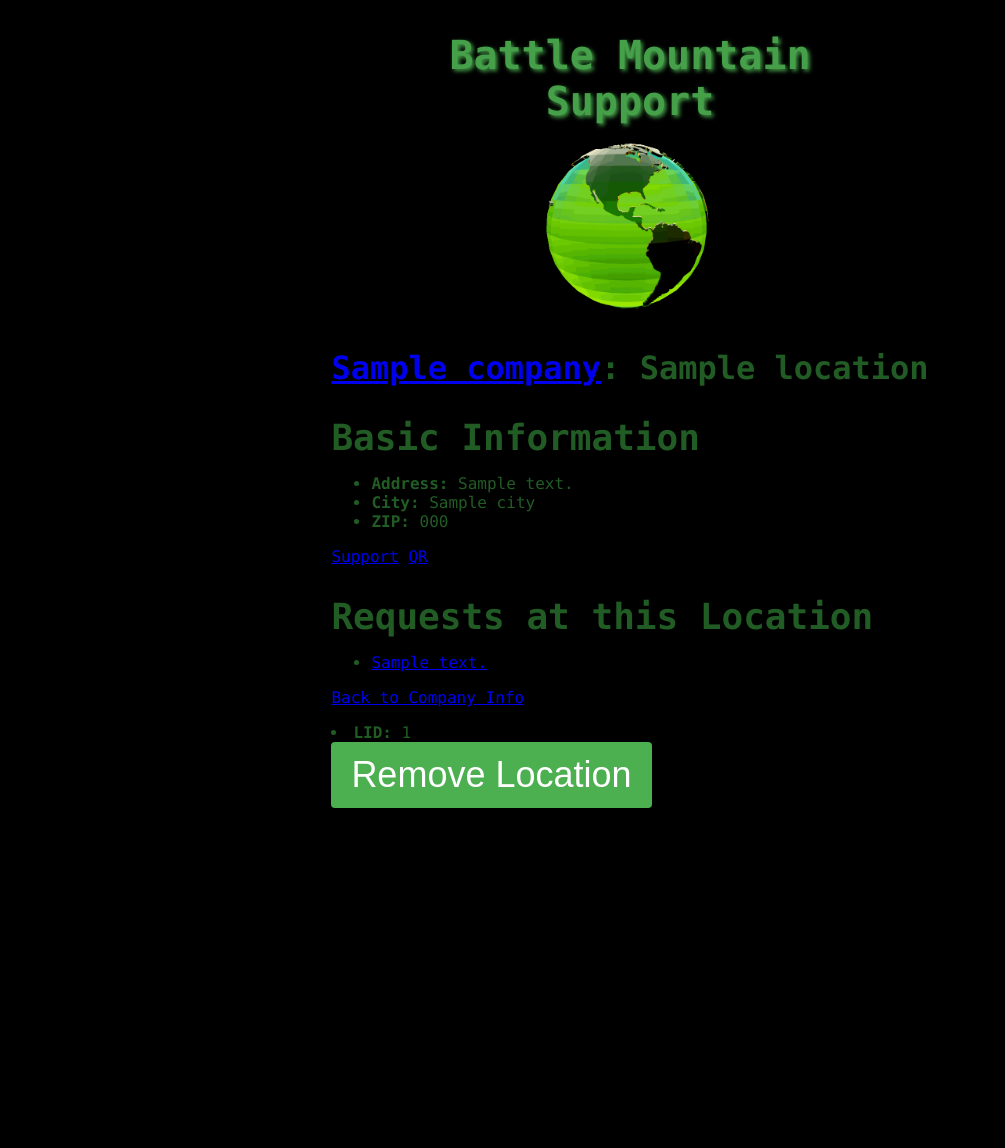
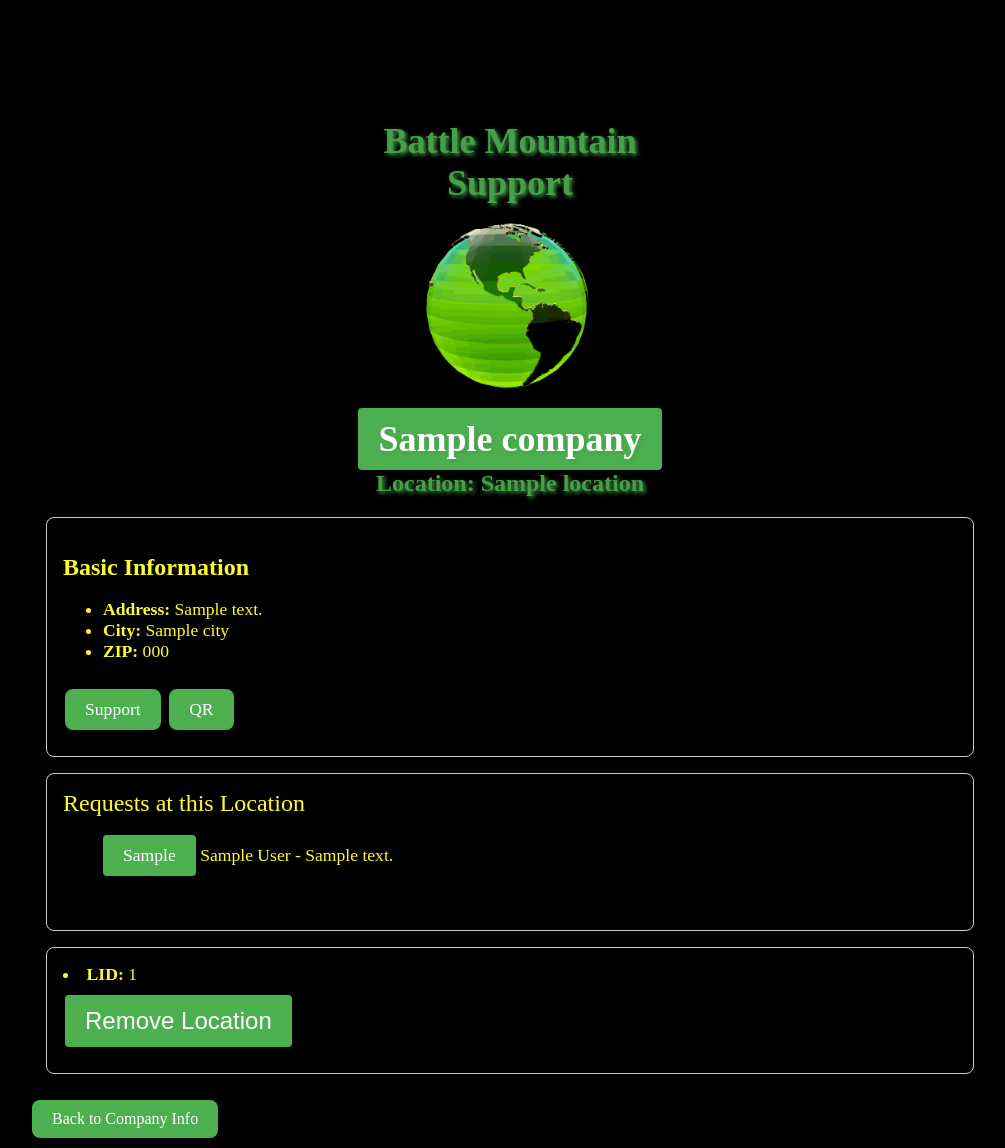
Before and after one commit to ChiBulva/BattleMountainIT, a Flask app: page /1/1/ in a window 1280 px wide. Shown: the whole page, without its empty margins (130-1135 px from the left). Before the commit the page ends 808 px from the top, so only its background shows below. Run offline with Flask 3, Linux system fonts and the light colour scheme; a database or web service that is not in the repository returns one stand-in record (values such as "Sample title").

Commit message:
added lots of front end work

```diff
--- a/app.py
+++ b/app.py
@@ -62,6 +62,22 @@ OTP2 = '5678'
 # ======================
 # Middleware: Login & More
 # ======================
+
+def get_from_mongo(collection_name, fields):
+    # Create an empty dictionary to hold the projection fields
+    projection_fields = {}
+
+    # Fill the dictionary with the fields passed in the list
+    for field in fields:
+        projection_fields[field] = 1  # 1 means we want to include this field in the result
+
+    # Query the MongoDB collection and find one record
+    record = db[collection_name].find_one({}, projection_fields)
+
+    if record:
+        return {field: record.get(field, None) for field in fields}
+    else:
+        return None  # No records found
 
 # Custom decorator to require OTP authentication
 def require_otp(f):
@@ -305,6 +321,26 @@ def get_auth_by_cid_and_lid(cid, lid):
     # Query the database to find the location by company ID and location ID
     return db['locations'].find_one({'cid': cid, 'lid': lid}).get('auth')
 
+@app.route('/<string:cid>/<string:lid>/support/qr', methods=['GET'])
+def support_qr(cid, lid):
+    location_record = db['locations'].find_one({'lid': lid, 'cid': cid})
+    company = db['companies'].find_one({ 'cid': cid })
+    if not location_record or not company:
+        abort(404, description="Invalid ID for this company.")
+    location_name = location_record.get('name')
+
+    company_name = company.get('name')
+    # Create a URL for the QR code to link to
+    qr_url = f'http://battlemountainit.myftp.biz/{cid}/{lid}/support'
+
+    # Generate the QR code
+    qr = qrcode.make(qr_url)
+    buf = BytesIO()
+    qr.save(buf, format="PNG")
+    img_str = base64.b64encode(buf.getvalue()).decode()
+
+    return render_template('show_qr.html', qr_image=img_str, company_name=str( company_name ) + ": " + str( location_name ), location_name="Support Portal - QR", auth="")
+
 @app.route('/<string:cid>/<string:lid>/qr', methods=['GET'])
 @require_otp
 def show_qr(cid, lid):
@@ -337,7 +373,15 @@ def show_qr(cid, lid):
 
     img_str = base64.b64encode(buf.getvalue()).decode()
     # Show QR Auth20 to user and ask them to verify
-    return render_template('show_qr.html', qr_image=img_str, auth=auth)
+
+    location_record = db['locations'].find_one({'lid': lid, 'cid': cid})
+    company = db['companies'].find_one({ 'cid': cid })
+    if not location_record or not company:
+        abort(404, description="Invalid ID for this company.")
+    location_name = location_record.get('name')
+    company_name = company.get('name')
+
+    return render_template('show_qr.html', qr_image=img_str, auth=auth, location_name=location_name, company_name=company_name)
 
 
 @app.route('/<string:cid>/<string:lid>/support', methods=['GET', 'POST'])
@@ -353,6 +397,8 @@ def location_support(cid, lid):
         # Collect form data
         first_name = request.form['first_name']
         last_name = request.form['last_name']
+        phone = request.form['phone']
+        email = request.form['email']
         description = request.form['description']
         type = request.form['type']
         priority = request.form['priority']
@@ -377,27 +423,33 @@ def location_support(cid, lid):
             'rid': rid,
             'cid': cid,
             'lid': lid,
+            'phone': phone,
+            'email': email,
             'first_name': first_name,
             'last_name': last_name,
             'description': description,
             'type': type,
-            'priority': priority
+            'priority': priority,
+            'comments': []
         }
 
         # Insert new support request into the database
         db['requests'].insert_one(new_request)
 
-        # Redirect to the new request view
-        return redirect(url_for('view_request', cid=cid, lid=lid, rid=rid))
+        # Redirect to the Success view
+        return render_template('successful_request.html')
 
         #except Exception as e:
         print(f"An error occurred: {e}")
 
     else:  # GET request
         location_record = db['locations'].find_one({'lid': lid, 'cid': cid})
-        if not location_record:
-            abort(404, description="Invalid location ID for this company.")
-        return render_template('location_support.html', cid=cid, lid=lid)
+        company = db['companies'].find_one({ 'cid': cid })
+        if not location_record or not company:
+            abort(404, description="Invalid ID for this company.")
+        location_name = location_record.get('name')
+        company_name = company.get('name')
+        return render_template( 'location_support.html', cid=cid, lid=lid, location_name=location_name, company_name=company_name )
 
 
 # Route to view details of a specific support request
--- a/static/styles/bmit-styles.css
+++ b/static/styles/bmit-styles.css
@@ -9,17 +9,19 @@ body {
   #form-container {
     display: grid;
     place-items: center;
-    color:#225c25;
+    color:#fffc2e;
     perspective: 600px;
     width: 90%;
     height: 100%;
     margin: 100px auto;
+    justify-content: center;  /* Added */
+    align-items: center;  /* Added */
   }
   #form3D {
     border-radius: 12px;
     padding: 20px;
-    width: 100%;
-    height: 100%;
+    width: 75vw;
+    height: 100vh;
     transform-style: preserve-3d;
     transition: transform 0.1s;
   }
@@ -34,14 +36,65 @@ body {
 
   h2 {
     margin-bottom: 10px;
-    font-size: 36px;
+    font-size: 24px;
+  }
+.card {
+  border: 1px solid #ccc;
+  border-radius: 8px;
+  padding: 16px;
+  margin: 16px;
+  box-shadow: 0 4px 8px rgba(0,0,0,0.1);
+}
+
+.card-title {
+  font-size: 1.5em;
+  margin-bottom: 8px;
+}
+
+.card-body {
+  font-size: 1.1em;
+}
+
+  /* Add to your existing bmit-styles.css */
+  .button {
+    background-color: #4CAF50;
+    border: none;
+    color: white;
+    padding: 10px 20px;
+    text-align: center;
+    text-decoration: none;
+    display: inline-block;
+    margin: 10px 2px;
+    cursor: pointer;
+    border-radius: 8px;
   }
 
+  .button:hover {
+    background-color: #45a049;
+  }
+  .button-link {
+    display: inline-block;
+    padding: 10px 20px;
+    color: white;
+    background-color: #4CAF50;
+    border: none;
+    border-radius: 4px;
+    text-align: center;
+    text-decoration: none;
+  }
+  .button-link:hover {
+    background-color: #45a049;
+  }
+
+
+  h1 a:hover, p a:hover {
+    text-decoration: underline;
+  }
   label {
     display: block;
     margin-bottom: 8px;
     font-weight: bold;
-    font-size: 24px;
+    font-size: 16px;
   }
 
   input[type="text"],
@@ -54,11 +107,11 @@ body {
     margin-bottom: 20px;
     border: 1px solid #ccc;
     border-radius: 4px;
-      font-size: 36px;
+    font-size: 16px;
   }
   textarea {
-      font-size: 24px;
-      height: 200px;
+    font-size: 16px;
+    height: 200px;
   }
   input[type="submit"] {
     background-color: #4CAF50;
@@ -67,7 +120,7 @@ body {
     border: none;
     border-radius: 4px;
     cursor: pointer;
-    font-size: 36px;
+    font-size: 24px;
   }
 
   input[type="submit"]:hover {
@@ -82,9 +135,15 @@ body {
   .logo {
      width: 200px;
   }
+  .lab-text{
+      color: #45a049; /* Setting text color */
+      font-size: 24px; /* Setting font size */
+      font-weight: bold; /* Making the font bold */
+      text-shadow: 2px 2px 4px #45a049;  /* Adding text shadow */
+  }
   .logo-text{
       color: #45a049; /* Setting text color */
-      font-size: 40px; /* Setting font size */
+      font-size: 36px; /* Setting font size */
       font-weight: bold; /* Making the font bold */
       text-shadow: 2px 2px 4px #45a049;  /* Adding text shadow */
   }
@@ -100,6 +159,7 @@ body {
       width: 90%
     }
     #form3D {
+
       transform: none !important; /* Override JS if needed */
     }
   }
--- a/templates/location_info.html
+++ b/templates/location_info.html
@@ -4,7 +4,7 @@
 <html>
 <head>
     <meta name="viewport" content="width=device-width, initial-scale=1, maximum-scale=1, user-scalable=no">
-    <link rel="stylesheet" type="text/css" href="{{ url_for('static', filename='styles/bmit-styles-lid_info.css') }}">
+    <link rel="stylesheet" type="text/css" href="{{ url_for('static', filename='styles/bmit-styles.css') }}">
 
     <title>Location Info: Back to Company Info</title>
 
@@ -18,8 +18,14 @@
             <div class="logo-text">Battle Mountain</div>
             <div class="logo-text">Support</div>
             <img class="logo" src="{{ url_for('static', filename='Logo.gif') }}" alt="Your GIF">
+            <div class="logo-text">
+              <a href="{{ url_for('company_info', cid=location['cid']) }}" class="button-link"> {{ company_name }}</a>
             </div>
-        <h1><a href="{{ url_for('company_info', cid=location['cid']) }}">{{ company_name }}</a>: {{ location['name'] }}</h1>
+
+            <div class="lab-text"> Location: {{ location['name'] }}</div>
+        </div>
+        <div class="card">
+            <div class="card-body">
               <h2>Basic Information</h2>
               <ul>
                 <li><strong>Address:</strong> {{ location['address'] }}</li>
@@ -28,30 +34,31 @@
               </ul>
               <a href="{{ url_for('location_support', cid=location['cid'], lid=location['lid']) }}" class="button">Support</a>
               <a href="{{ url_for('show_qr', cid=location['cid'], lid=location['lid']) }}" class="button">QR</a>
-        <!--<h2>Users at this Location</h2>
-        <ul>
-            {% for user in users %}
-                <li>
-                    <a href="{{ url_for('user_info', cid=location['cid'], lid=location['lid'], uid=user['uid']) }}">{{ user['first_name'] }} {{ user['last_name'] }}</a>
+            </div>
+          </div>
 
-                    <form action="{{ url_for('remove_user', uid=user['uid']) }}" method="post" style="display:inline;">
-                        <input type="submit" value="Remove">
-                    </form>
-                </li>
-            {% endfor %}
-        </ul>-->
-        <h2>Requests at this Location</h2>
+          <div class="card">
+            <div class="card-title">Requests at this Location</div>
+            <div class="card-body">
               <ul>
                 {% for request in requests %}
-                <li><a href="{{ url_for('view_request', cid=request['cid'], lid=request['lid'], uid=request['uid'], rid=request['rid']) }}">{{ request['description'] }}</a></li>
+                  <a class="button-link" href="{{ url_for('view_request', cid=request['cid'], lid=request['lid'], uid=request['uid'], rid=request['rid']) }}">{{ request['first_name'] }}</a> {{ request['first_name'] }} {{ request['last_name'] }} - {{ request['description'] }}
+                  <br>
+                  <br>
                 {% endfor %}
               </ul>
-        <p><a href="{{ url_for('company_info', cid=location['cid']) }}">Back to Company Info</a></p>
+            </div>
+          </div>
 
+          <div class="card">
+            <div class="card-body">
               <li><strong>LID:</strong> {{ location['lid'] }}</li>
               <form action="{{ url_for('remove_location', lid=location['lid']) }}" method="post">
-            <input type="submit" value="Remove Location">
+                <input type="submit" class="button" value="Remove Location">
               </form>
+            </div>
+          </div>
+          <p><a href="{{ url_for('company_info', cid=location['cid']) }}" class="button">Back to Company Info</a></p>
 
     </div>
 </div>
--- a/templates/show_collection.html
+++ b/templates/show_collection.html
@@ -5,6 +5,8 @@
     <style>
         body {
             font-family: Arial, sans-serif;
+            background-color: black;
+            color: white;
         }
         h1 {
             text-align: center;
@@ -18,6 +20,7 @@
             border: 1px solid #ddd;
             text-align: left;
             padding: 8px;
+            color: black;
         }
         tr:nth-child(even) {
             background-color: #f2f2f2;
--- a/templates/show_qr.html
+++ b/templates/show_qr.html
@@ -145,6 +145,8 @@
             <div class="logo-text">Battle Mountain</div>
             <div class="logo-text">Support</div>
             <img class="logo" src="{{ url_for('static', filename='Logo.gif') }}" alt="Your GIF">
+            <div class="logo-text">{{ company_name }}</div>
+            <div class="logo-text">{{ location_name }}</div>
         </div>
 
         <h1>Scan this QR Code for Support</h1>
```
Also changed, not shown: templates/location_support.html (+25 -4 lines), templates/successful_request.html (added, +36 -0 lines). Lines whose indentation alone changed are shown as unchanged.
